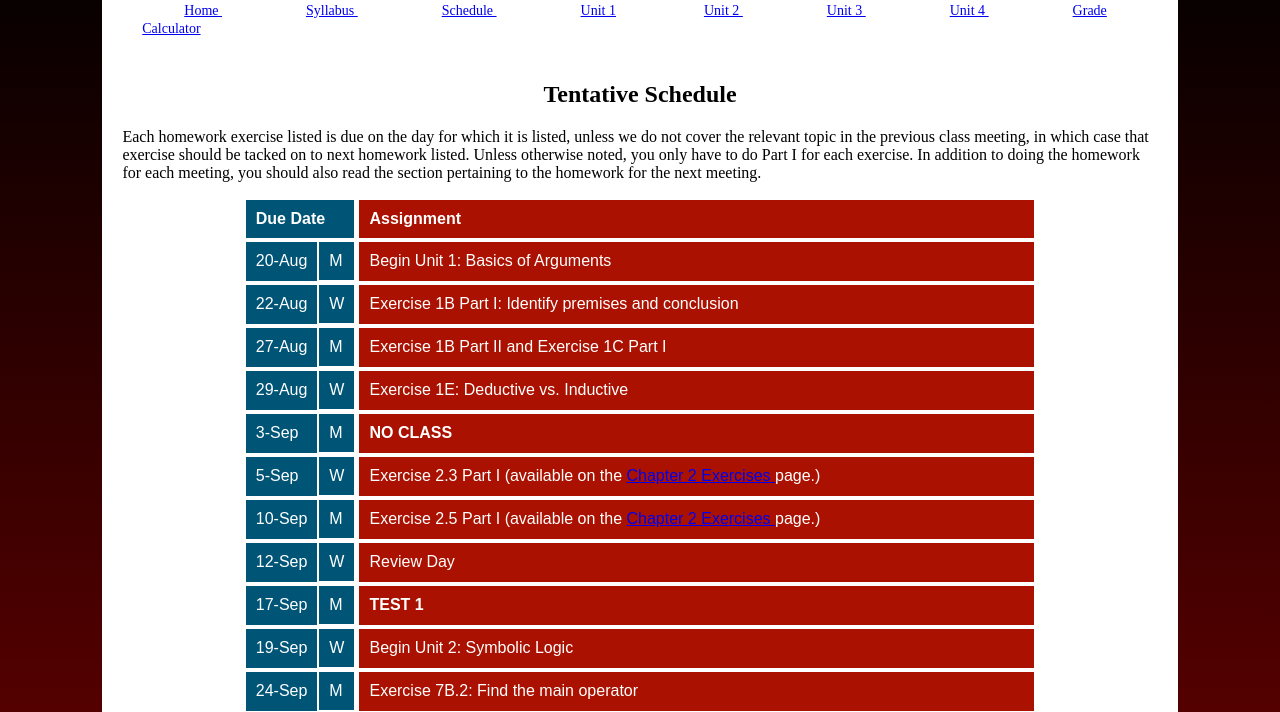
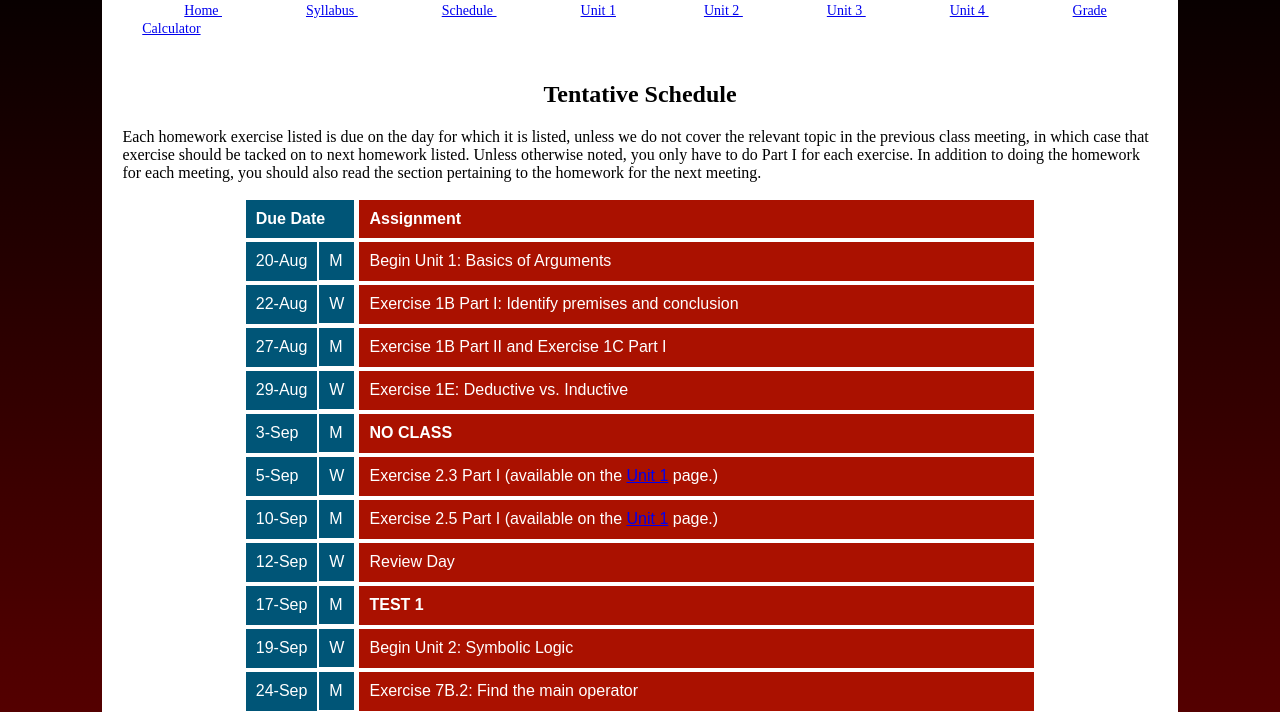
Before and after one commit to mgavin23160/intrologicmcc, a plain HTML site: page schedule.html in a window 1280 px wide. Shown: the part 79-791 px from the top of the page. Drawn offline with Linux system fonts and the light colour scheme.

Commit message:
fixed links

```diff
--- a/schedule.html
+++ b/schedule.html
@@ -39,8 +39,8 @@
 	<tr> 	<td style="padding:10px;background-color: #005577; color: white; border-bottom: 2px solid white;">	27-Aug	</td>	<td style="padding:10px;background-color:#005577; color:white; border-right: 3px solid white; border-bottom: 3px solid white;">	M	</td> 	<td style="padding:10px;background-color: #aa1100; color: white; border-bottom: 2px solid white;">		Exercise 1B Part II and Exercise 1C Part I	</td>
 	<tr> 	<td style="padding:10px;background-color: #005577; color: white; border-bottom: 2px solid white;">	29-Aug	</td>	<td style="padding:10px;background-color:#005577; color:white; border-right: 3px solid white; border-bottom: 3px solid white;">	W	</td> 	<td style="padding:10px;background-color: #aa1100; color: white; border-bottom: 2px solid white;">		Exercise 1E: Deductive vs. Inductive	</td>
 	<tr> 	<td style="padding:10px;background-color: #005577; color: white; border-bottom: 2px solid white;">	3-Sep	</td>	<td style="padding:10px;background-color:#005577; color:white; border-right: 3px solid white; border-bottom: 3px solid white;">	M	</td> 	<td style="padding:10px;background-color: #aa1100; color: white; border-bottom: 2px solid white;">		<b> NO CLASS </b> 	</td>
-	<tr> 	<td style="padding:10px;background-color: #005577; color: white; border-bottom: 2px solid white;">	5-Sep	</td>	<td style="padding:10px;background-color:#005577; color:white; border-right: 3px solid white; border-bottom: 3px solid white;">	W	</td> 	<td style="padding:10px;background-color: #aa1100; color: white; border-bottom: 2px solid white;">		Exercise 2.3 Part I (available on the <a href="https://sites.google.com/site/intrologicmccf09/ch-2-exercises"> Chapter 2 Exercises </a> page.)	</td>
-	<tr> 	<td style="padding:10px;background-color: #005577; color: white; border-bottom: 2px solid white;">	10-Sep	</td>	<td style="padding:10px;background-color:#005577; color:white; border-right: 3px solid white; border-bottom: 3px solid white;">	M	</td> 	<td style="padding:10px;background-color: #aa1100; color: white; border-bottom: 2px solid white;">		Exercise 2.5 Part I (available on the <a href="https://sites.google.com/site/intrologicmccf09/ch-2-exercises"> Chapter 2 Exercises </a> page.)	</td>
+	<tr> 	<td style="padding:10px;background-color: #005577; color: white; border-bottom: 2px solid white;">	5-Sep	</td>	<td style="padding:10px;background-color:#005577; color:white; border-right: 3px solid white; border-bottom: 3px solid white;">	W	</td> 	<td style="padding:10px;background-color: #aa1100; color: white; border-bottom: 2px solid white;">		Exercise 2.3 Part I (available on the <a href="unit1">Unit 1</a> page.)	</td>
+	<tr> 	<td style="padding:10px;background-color: #005577; color: white; border-bottom: 2px solid white;">	10-Sep	</td>	<td style="padding:10px;background-color:#005577; color:white; border-right: 3px solid white; border-bottom: 3px solid white;">	M	</td> 	<td style="padding:10px;background-color: #aa1100; color: white; border-bottom: 2px solid white;">		Exercise 2.5 Part I (available on the <a href="unit1">Unit 1</a> page.)	</td>
 	<tr> 	<td style="padding:10px;background-color: #005577; color: white; border-bottom: 2px solid white;">	12-Sep	</td>	<td style="padding:10px;background-color:#005577; color:white; border-right: 3px solid white; border-bottom: 3px solid white;">	W	</td> 	<td style="padding:10px;background-color: #aa1100; color: white; border-bottom: 2px solid white;">		Review Day	</td>
 	<tr> 	<td style="padding:10px;background-color: #005577; color: white; border-bottom: 2px solid white;">	17-Sep	</td>	<td style="padding:10px;background-color:#005577; color:white; border-right: 3px solid white; border-bottom: 3px solid white;">	M	</td> 	<td style="padding:10px;background-color: #aa1100; color: white; border-bottom: 2px solid white;">		<b> TEST 1 </b>	</td>
 	<tr> 	<td style="padding:10px;background-color: #005577; color: white; border-bottom: 2px solid white;">	19-Sep	</td>	<td style="padding:10px;background-color:#005577; color:white; border-right: 3px solid white; border-bottom: 3px solid white;">	W	</td> 	<td style="padding:10px;background-color: #aa1100; color: white; border-bottom: 2px solid white;">		Begin Unit 2: Symbolic Logic	</td>
```
